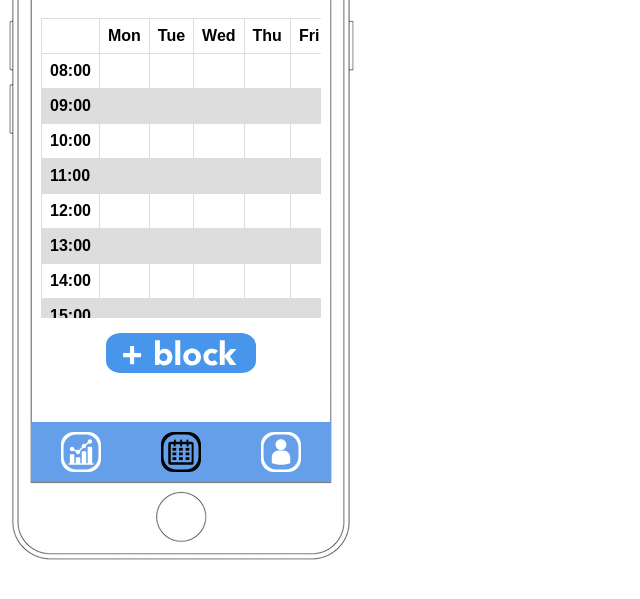
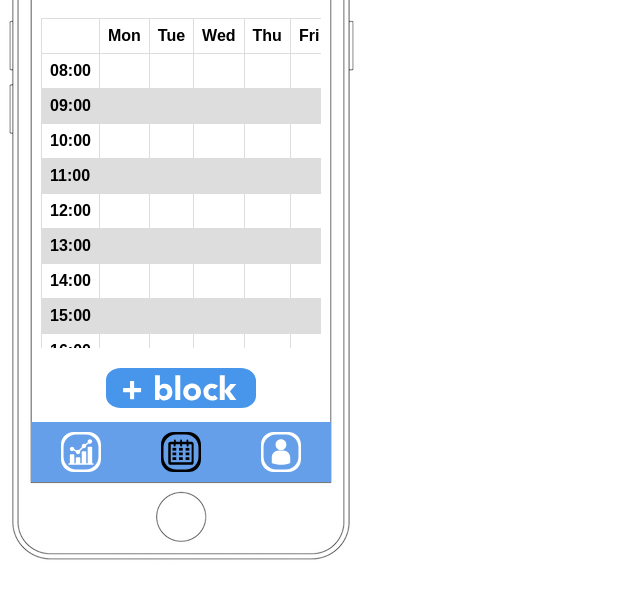
Before and after one commit to eecs330-g66/Social-Media-Blocker, a plain HTML site: page prototype/calendar.html in a window 1280 px wide. Shown: the part 153-752 px from the top of the page, without its empty margins (0-640 px from the left). Drawn offline with Linux system fonts and the light colour scheme.

Commit message:
move cal

```diff
--- a/prototype/calendar.css
+++ b/prototype/calendar.css
@@ -124,7 +124,7 @@ h1 {
 .calendar{
 	margin-right: 10px;
 	margin-left: 10px;
-    height: 300px;
+    height: 330px;
     width: 280px;
     overflow: scroll;
 
@@ -176,8 +176,14 @@ tr:nth-child(even) {
 .addbutton {
 	position: relative;
 	text-align: center;
-	bottom: -15px;
+	bottom: -20px;
+}
 
+
+.blockbutton {
+  position: relative;
+  text-align: center;
+  bottom: -53px;
 }
 
 .logoutbutton {
--- a/prototype/calendar.html
+++ b/prototype/calendar.html
@@ -9,7 +9,7 @@
 
           <h1>calendar</h1>
           <div class="calendar">
-          <div style="height:300px;overflow:auto;">
+          <div style="height:340px;overflow:auto;">
 
             <table>
               <thead>
```
